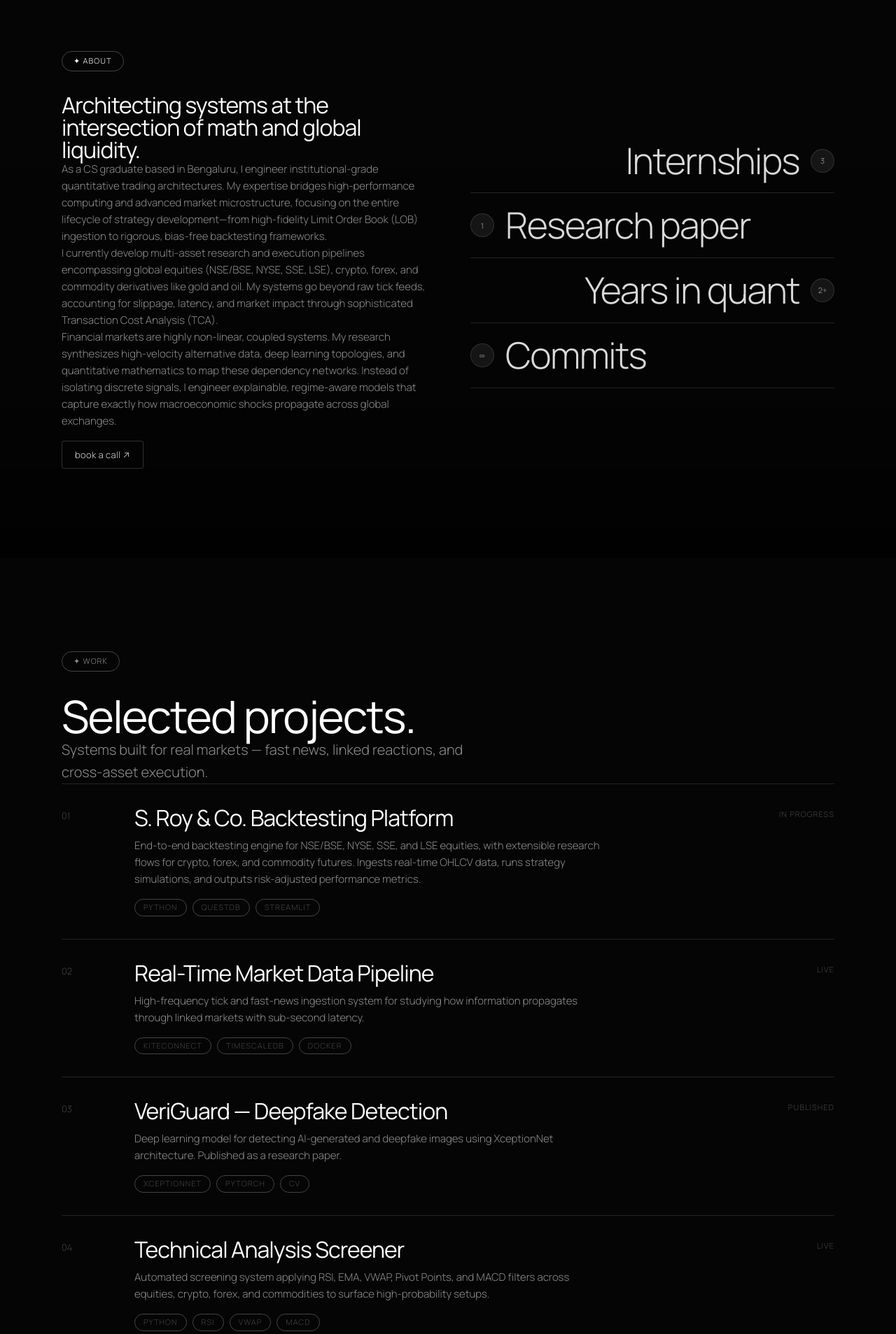
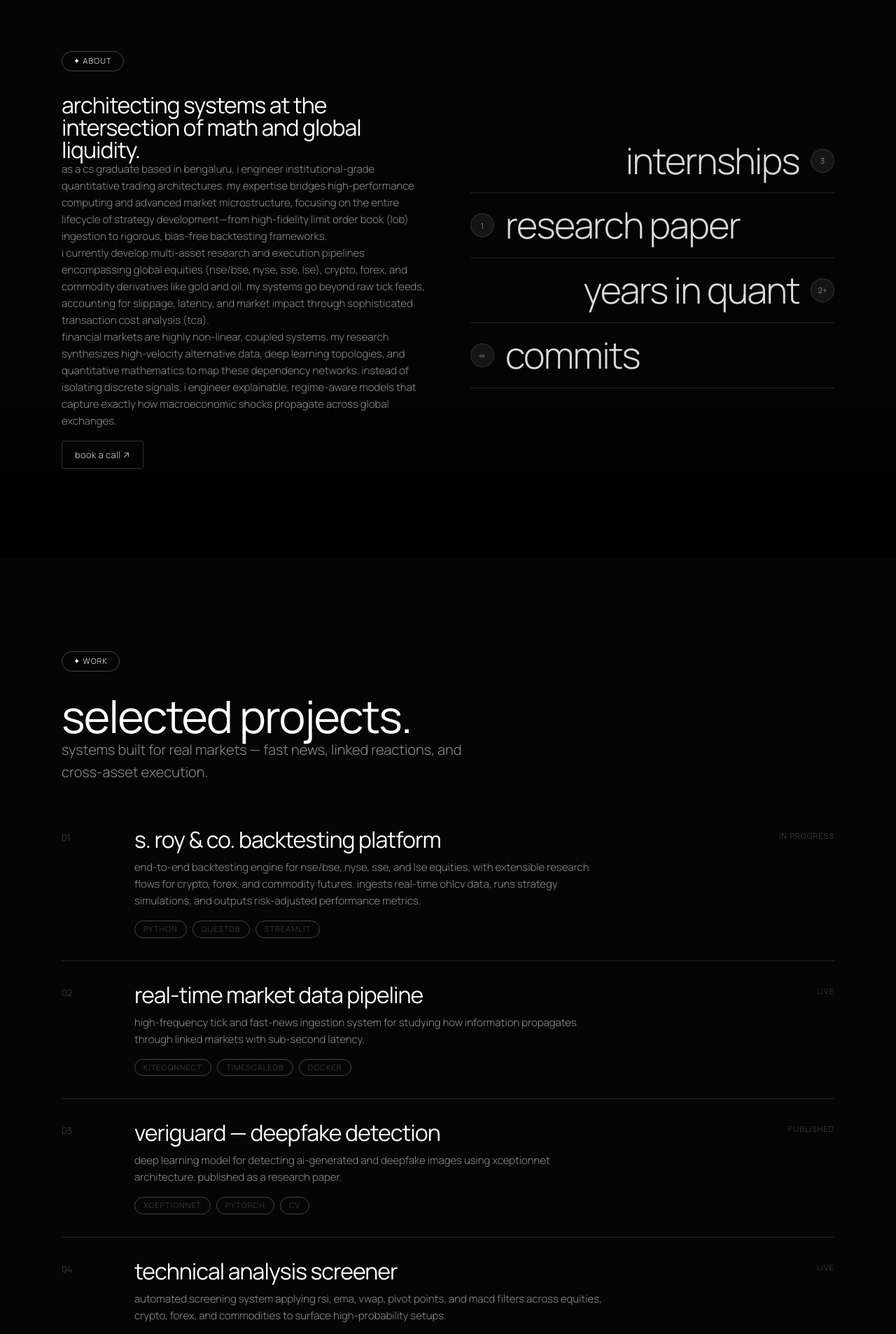
Before and after one commit to SwarnabhR/portfolio, a Next.js app: page / in a window 1280 px wide. Shown: the part 860-2767 px from the top of the page at 70% size. Built offline with nearby package versions, Linux system fonts and the light colour scheme; no server answers.

Commit message:
feat: standardize text casing in About, FAQ, Services, and Work sections for consistency

```diff
--- a/app/components/sections/About.tsx
+++ b/app/components/sections/About.tsx
@@ -5,10 +5,10 @@ import { useReveal } from '@/hooks/useReveal'
 import CtaLink from '@/components/ui/CtaLink'
 
 const STATS = [
-  { value: '3',  label: 'Internships',    badge: 'right' },
-  { value: '1',  label: 'Research paper', badge: 'left'  },
-  { value: '2+', label: 'Years in quant', badge: 'right' },
-  { value: '∞',  label: 'Commits',        badge: 'left'  },
+  { value: '3',  label: 'internships',    badge: 'right' },
+  { value: '1',  label: 'research paper', badge: 'left'  },
+  { value: '2+', label: 'years in quant', badge: 'right' },
+  { value: '∞',  label: 'commits',        badge: 'left'  },
 ]
 
 const ACCENTS = ['#a060ff', '#cc2244', '#4488cc', '#8844aa']
@@ -61,7 +61,7 @@ export default function About() {
             }`}
             style={{ fontSize: 'var(--text-xl)' }}
           >
-            Architecting systems at the intersection of math and global liquidity.
+            architecting systems at the intersection of math and global liquidity.
           </h2>
 
           <div
@@ -71,13 +71,13 @@ export default function About() {
             }`}
           >
             <p className="text-base text-fg-2 leading-relaxed">
-              As a CS graduate based in Bengaluru, I engineer institutional-grade quantitative trading architectures. My expertise bridges high-performance computing and advanced market microstructure, focusing on the entire lifecycle of strategy development—from high-fidelity Limit Order Book (LOB) ingestion to rigorous, bias-free backtesting frameworks.
+              as a cs graduate based in bengaluru, i engineer institutional-grade quantitative trading architectures. my expertise bridges high-performance computing and advanced market microstructure, focusing on the entire lifecycle of strategy development—from high-fidelity limit order book (lob) ingestion to rigorous, bias-free backtesting frameworks.
             </p>
             <p className="text-base text-fg-2 leading-relaxed">
-              I currently develop multi-asset research and execution pipelines encompassing global equities (NSE/BSE, NYSE, SSE, LSE), crypto, forex, and commodity derivatives like gold and oil. My systems go beyond raw tick feeds, accounting for slippage, latency, and market impact through sophisticated Transaction Cost Analysis (TCA).
+              i currently develop multi-asset research and execution pipelines encompassing global equities (nse/bse, nyse, sse, lse), crypto, forex, and commodity derivatives like gold and oil. my systems go beyond raw tick feeds, accounting for slippage, latency, and market impact through sophisticated transaction cost analysis (tca).
             </p>
             <p className="text-base text-fg-2 leading-relaxed">
-              Financial markets are highly non-linear, coupled systems. My research synthesizes high-velocity alternative data, deep learning topologies, and quantitative mathematics to map these dependency networks. Instead of isolating discrete signals, I engineer explainable, regime-aware models that capture exactly how macroeconomic shocks propagate across global exchanges.
+              financial markets are highly non-linear, coupled systems. my research synthesizes high-velocity alternative data, deep learning topologies, and quantitative mathematics to map these dependency networks. instead of isolating discrete signals, i engineer explainable, regime-aware models that capture exactly how macroeconomic shocks propagate across global exchanges.
             </p>
 
             <div className="flex gap-4 pt-4 flex-wrap">
--- a/app/components/sections/FAQ.tsx
+++ b/app/components/sections/FAQ.tsx
@@ -6,22 +6,22 @@ import { useReveal } from '@/hooks/useReveal'
 const FAQS = [
   {
     num: '01',
-    q: 'What kind of projects do you take on?',
+    q: 'what kind of projects do you take on?',
     a: 'Algorithmic strategy development, backtesting infrastructure, real-time data pipelines, and ML models for equities, cryptocurrencies, forex, and commodities. I work best on projects where rigour matters — where a 10bps edge or a sub-second latency gain is worth engineering properly.',
   },
   {
     num: '02',
-    q: 'What markets and instruments do you specialise in?',
+    q: 'what markets and instruments do you specialise in?',
     a: 'I handle Indian and international equities, including NSE/BSE, NYSE, SSE, and LSE, along with cryptocurrencies, forex, and commodity futures such as gold and oil. My work covers tick-data ingestion, OHLCV time-series storage, and strategy simulation across markets, depending on data/API access.',
   },
   {
     num: '03',
-    q: 'How do you approach research and analysis?',
+    q: 'how do you approach research and analysis?',
     a: 'I combine fast news, deep learning, quantitative mathematics, and interpretable models to explain market reactions. The thesis is that everything is linked: rates, indices, equities, crypto, forex, commodities, and news all feed into each other, so I look for dependencies rather than isolated signals.',
   },
   {
     num: '04',
-    q: 'Are you open to research collaborations or academic work?',
+    q: 'are you open to research collaborations or academic work?',
     a: 'Yes — I have experience taking work through to publication (VeriGuard was accepted on first submission). If you have a dataset and a research question at the intersection of ML and finance, I am interested.',
   },
 ]
@@ -117,7 +117,7 @@ export default function FAQ() {
           }`}
         >
           <span
-            className="inline-flex items-center gap-2 text-xs tracking-wider uppercase text-fg-2 border rounded-full px-4 py-1.5"
+            className="inline-flex items-center gap-2 text-xs tracking-wider uppercase text-fg-1 border rounded-full px-4 py-1.5"
             style={{ borderColor: 'var(--border-pill)' }}
           >
             ✦ FAQ
@@ -126,15 +126,15 @@ export default function FAQ() {
 
         <h2
           ref={headingRef}
-          className={`font-light tracking-tight text-fg-1 mb-10 transition-all duration-700 ${
+          className={`font-light tracking-tight text-fg-1 mb-16 transition-all duration-700 ${
             headingVisible ? 'opacity-100 translate-y-0' : 'opacity-0 translate-y-8'
           }`}
           style={{ fontSize: 'clamp(28px, 4vw, 44px)', letterSpacing: '-0.02em' }}
         >
-          Common questions.
+          common questions.
         </h2>
 
-        <div className="border-t" style={{ borderColor: 'var(--border)' }}>
+        <div className="pt-8">
           {FAQS.map((faq, i) => (
             <FaqRow key={faq.num} faq={faq} index={i} />
           ))}
--- a/app/components/sections/Services.tsx
+++ b/app/components/sections/Services.tsx
@@ -6,25 +6,25 @@ import { useReveal } from '@/hooks/useReveal'
 const SERVICES = [
   {
     index: '01',
-    title: 'Algorithmic Strategy Development',
+    title: 'algorithmic strategy development',
     description: 'Signal research to live execution — RSI, VWAP, momentum, and mean-reversion across equities, crypto, forex, and commodities.',
     gradient: 'linear-gradient(135deg,#100408,#2a0c00,#180020)',
   },
   {
     index: '02',
-    title: 'Backtesting & Research',
+    title: 'backtesting & research',
     description: 'Fast-news analysis, cross-asset dependency research, walk-forward validation, and cost modelling.',
     gradient: 'linear-gradient(135deg,#06080f,#000e28,#0a0020)',
   },
   {
     index: '03',
-    title: 'Data Pipeline Engineering',
+    title: 'data pipeline engineering',
     description: 'Real-time tick ingestion, TimescaleDB/QuestDB storage, exchange APIs, and WebSocket feeds.',
     gradient: 'linear-gradient(135deg,#06100a,#001808,#000f08)',
   },
   {
     index: '04',
-    title: 'ML for Finance',
+    title: 'ml for finance',
     description: 'Deep learning and interpretable models that explain reactions across linked markets.',
     gradient: 'linear-gradient(135deg,#100e04,#181200,#110600)',
   },
@@ -132,8 +132,8 @@ function ServiceRow({
       </div>
 
       <p
-        className="font-light text-right hidden md:block"
-        style={{ fontSize: 'var(--text-sm)', color: 'rgba(255,255,255,0.38)', maxWidth: 280, lineHeight: 1.6 }}
+        className="font-light text-right hidden md:block text-fg-2"
+        style={{ fontSize: 'var(--text-sm)', maxWidth: 280, lineHeight: 1.6 }}
       >
         {service.description}
       </p>
@@ -148,7 +148,7 @@ export default function Services() {
   const { ref: headingRef, isVisible: headingVisible } = useReveal()
 
   return (
-    <section id="services" className="relative bg-bg py-20 overflow-hidden">
+    <section id="services" className="relative bg-bg py-24 overflow-hidden">
 
       {/* Velocity-aware image cursor */}
       <div
@@ -207,17 +207,16 @@ export default function Services() {
 
         <h2
           ref={headingRef}
-          className={`font-light tracking-tight text-fg-1 mb-10 transition-all duration-700 ${
+          className={`font-light tracking-tight text-fg-1 mb-16 transition-all duration-700 ${
             headingVisible ? 'opacity-100 translate-y-0' : 'opacity-0 translate-y-8'
           }`}
-          style={{ fontSize: 'var(--text-lg)', letterSpacing: '-0.02em', maxWidth: 380 }}
+          style={{ fontSize: 'clamp(24px, 5vw, 40px)', letterSpacing: '-0.02em', maxWidth: 480 }}
         >
-          A range of quant services made to grow your edge.
+          a range of quant services made to grow your edge.
         </h2>
 
         <div
-          className="border-t"
-          style={{ borderColor: 'var(--border)' }}
+          className="pt-8"
           onMouseLeave={() => { setHoverAny(false); setActive(null) }}
         >
           {SERVICES.map((service, i) => (
--- a/app/components/sections/Work.tsx
+++ b/app/components/sections/Work.tsx
@@ -6,35 +6,35 @@ import CtaLink from '@/components/ui/CtaLink'
 const PROJECTS = [
   {
     index: '01',
-    title: 'S. Roy & Co. Backtesting Platform',
+    title: 's. roy & co. backtesting platform',
     tags: ['Python', 'QuestDB', 'Streamlit'],
     description:
-      'End-to-end backtesting engine for NSE/BSE, NYSE, SSE, and LSE equities, with extensible research flows for crypto, forex, and commodity futures. Ingests real-time OHLCV data, runs strategy simulations, and outputs risk-adjusted performance metrics.',
-    status: 'In Progress',
+      'end-to-end backtesting engine for nse/bse, nyse, sse, and lse equities, with extensible research flows for crypto, forex, and commodity futures. ingests real-time ohlcv data, runs strategy simulations, and outputs risk-adjusted performance metrics.',
+    status: 'in progress',
   },
   {
     index: '02',
-    title: 'Real-Time Market Data Pipeline',
+    title: 'real-time market data pipeline',
     tags: ['KiteConnect', 'TimescaleDB', 'Docker'],
     description:
-      'High-frequency tick and fast-news ingestion system for studying how information propagates through linked markets with sub-second latency.',
-    status: 'Live',
+      'high-frequency tick and fast-news ingestion system for studying how information propagates through linked markets with sub-second latency.',
+    status: 'live',
   },
   {
     index: '03',
-    title: 'VeriGuard — Deepfake Detection',
+    title: 'veriguard — deepfake detection',
     tags: ['XceptionNet', 'PyTorch', 'CV'],
     description:
-      'Deep learning model for detecting AI-generated and deepfake images using XceptionNet architecture. Published as a research paper.',
-    status: 'Published',
+      'deep learning model for detecting ai-generated and deepfake images using xceptionnet architecture. published as a research paper.',
+    status: 'published',
   },
   {
     index: '04',
-    title: 'Technical Analysis Screener',
+    title: 'technical analysis screener',
     tags: ['Python', 'RSI', 'VWAP', 'MACD'],
     description:
-      'Automated screening system applying RSI, EMA, VWAP, Pivot Points, and MACD filters across equities, crypto, forex, and commodities to surface high-probability setups.',
-    status: 'Live',
+      'automated screening system applying rsi, ema, vwap, pivot points, and macd filters across equities, crypto, forex, and commodities to surface high-probability setups.',
+    status: 'live',
   },
 ]
 
@@ -114,7 +114,7 @@ export default function Work() {
           }`}
         >
           <span
-            className="inline-flex items-center gap-2 text-xs tracking-wider uppercase text-fg-2 border rounded-full px-4 py-1.5"
+            className="inline-flex items-center gap-2 text-xs tracking-wider uppercase text-fg-1 border rounded-full px-4 py-1.5"
             style={{ borderColor: 'var(--border-pill)' }}
           >
             ✦ Work
@@ -129,7 +129,7 @@ export default function Work() {
           }`}
           style={{ fontSize: 'var(--text-3xl)' }}
         >
-          Selected projects.
+          selected projects.
         </h2>
 
         {/* Subtitle */}
@@ -139,11 +139,11 @@ export default function Work() {
             subtitleVisible ? 'opacity-100 translate-y-0' : 'opacity-0 translate-y-4'
           }`}
         >
-          Systems built for real markets — fast news, linked reactions, and cross-asset execution.
+          systems built for real markets — fast news, linked reactions, and cross-asset execution.
         </p>
 
         {/* Project list */}
-        <div className="border-t" style={{ borderColor: 'var(--border)' }}>
+        <div className="pt-8">
           {PROJECTS.map((project, i) => (
             <ProjectRow key={project.index} project={project} index={i} />
           ))}
```
